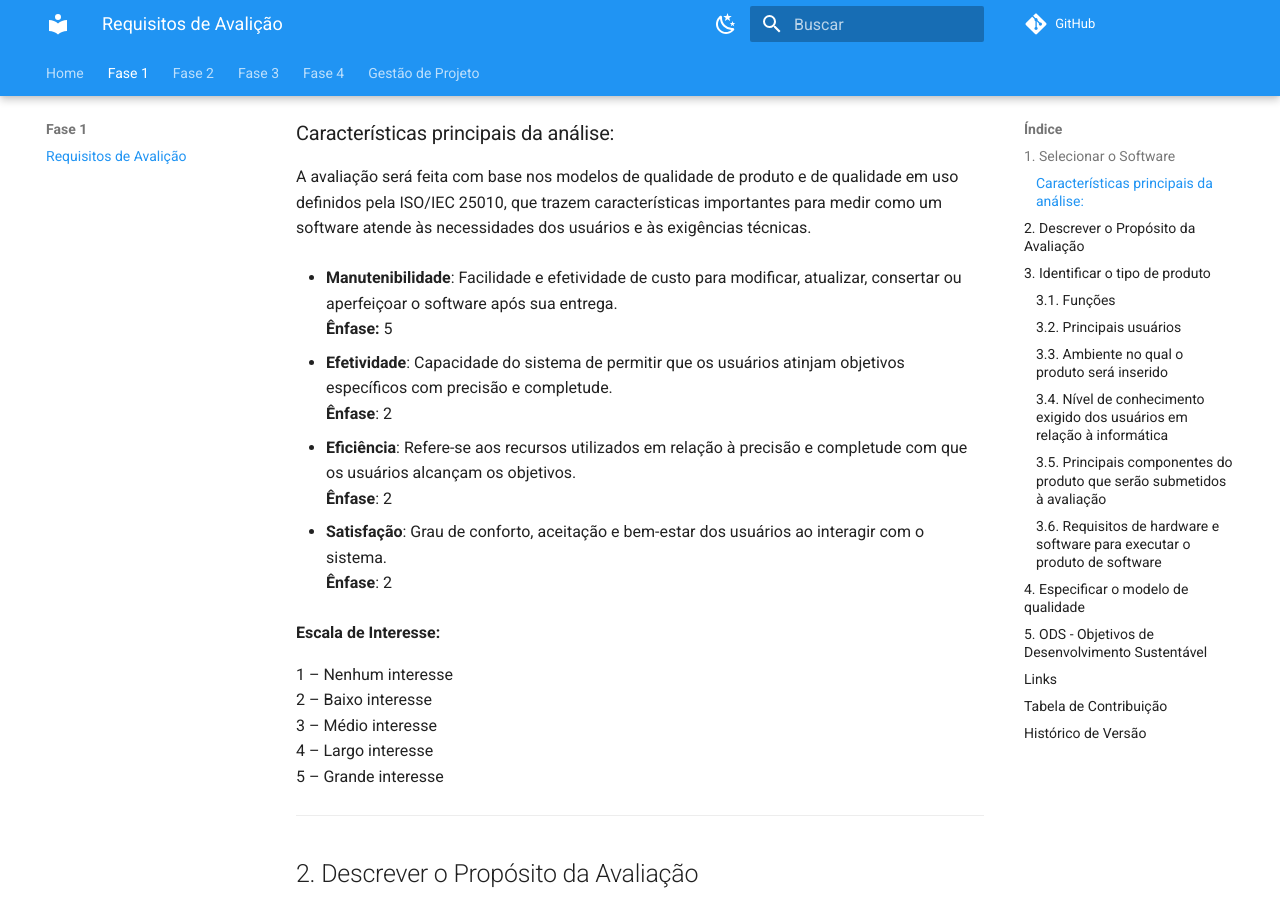
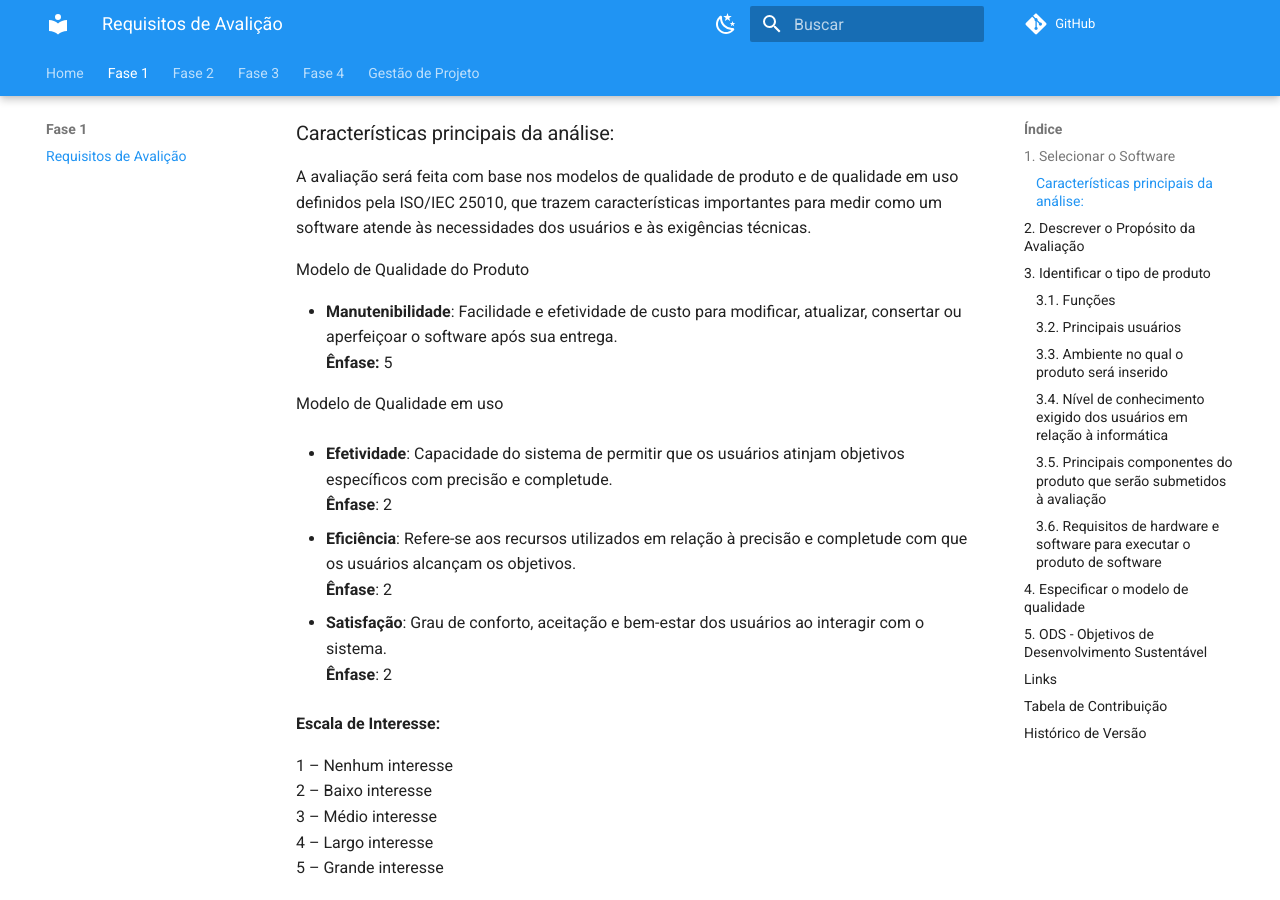
Before and after one commit to FCTE-Qualidade-de-Software-1/2025-1-T02-DOROTHY-JOHNSON, an MkDocs documentation site: the page built from docs/requisito_avaliacao/req.md, in a window 1280 px wide and 900 px high, scrolled down 362 px. Built offline with MkDocs 1.6.1 and Material for MkDocs 9.7.7, drawn with Linux system fonts in a browser that asks for light colours; comment, search, counter and statistics services are not loaded.

Commit message:
Update req.md

```diff
--- a/docs/requisito_avaliacao/req.md
+++ b/docs/requisito_avaliacao/req.md
@@ -10,8 +10,12 @@ O AgroMart é um software desenvolvido na UnB-FCTE (Universidade de Brasília -
 
 A avaliação será feita com base nos modelos de qualidade de produto e de qualidade em uso definidos pela ISO/IEC 25010, que trazem características importantes para medir como um software atende às necessidades dos usuários e às exigências técnicas.
 
+Modelo de Qualidade do Produto
+
 - **Manutenibilidade**: Facilidade e efetividade de custo para modificar, atualizar, consertar ou aperfeiçoar o software após sua entrega.
   **Ênfase:** 5
+
+Modelo de Qualidade em uso
 
 - **Efetividade**: Capacidade do sistema de permitir que os usuários atinjam objetivos específicos com precisão e completude.
   **Ênfase**: 2
```
